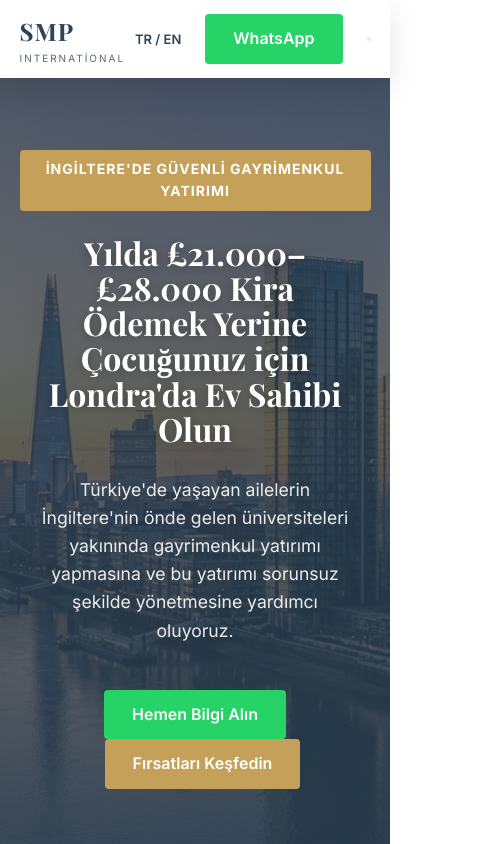
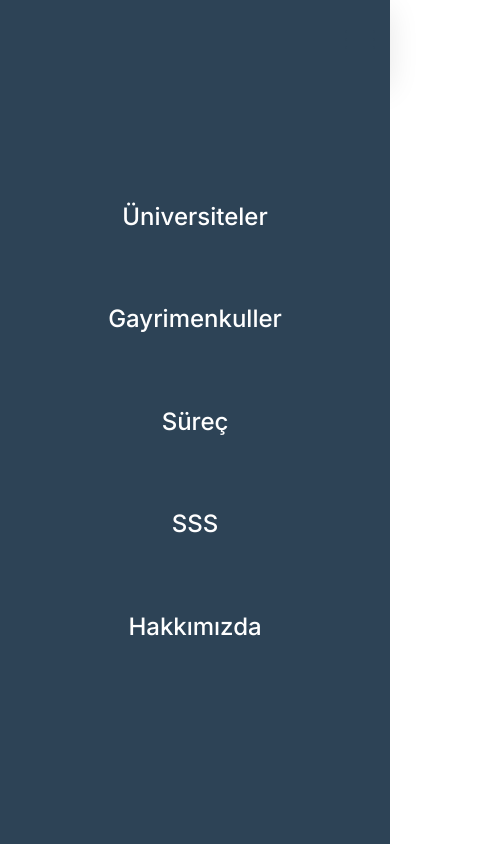
Before and after one commit to wakeaweb/SMP_international, a plain HTML site: page index.html in a window 390 px wide. Both pictures are taken after a click on the button 368 px from the left and 42 px from the top of the page. Shown: the top 844 px of the page, 503 px wide, since content can reach past the window. Drawn offline with nearby package versions, Linux system fonts and the light colour scheme.

Commit message:
Mobile optimization: fixed header, hamburger menu, overflow issues, and updated WhatsApp number

```diff
--- a/index.html
+++ b/index.html
@@ -36,7 +36,7 @@
 
             <div class="nav-actions">
                 <div class="lang-toggle"><span class="active">TR</span> / <span>EN</span></div>
-                <a href="https://wa.me/yournumber" class="btn btn-whatsapp hide-mobile">WhatsApp</a>
+                <a href="https://wa.me/905459450343" class="btn btn-whatsapp hide-mobile">WhatsApp</a>
                 <button class="hamburger" id="hamburger"><span></span><span></span><span></span></button>
             </div>
         </nav>
@@ -51,7 +51,7 @@
                 <p>Türkiye'de yaşayan ailelerin İngiltere'nin önde gelen üniversiteleri yakınında gayrimenkul yatırımı
                     yapmasına ve bu yatırımı sorunsuz şekilde yönetmesine yardımcı oluyoruz.</p>
                 <div class="hero-actions">
-                    <a href="https://wa.me/yournumber" class="btn btn-whatsapp">Hemen Bilgi Alın</a>
+                    <a href="https://wa.me/905459450343" class="btn btn-whatsapp">Hemen Bilgi Alın</a>
                     <a href="#projects" class="btn btn-primary"
                         style="background: var(--gold); margin-left:15px;">Fırsatları Keşfedin</a>
                 </div>
@@ -79,8 +79,7 @@
                 <div class="video-container" style="border-radius: 12px; overflow: hidden; box-shadow: var(--shadow);">
                     <a href="https://www.youtube.com/watch?v=DdVg4Jl5lCw" target="_blank"
                         style="display: block; position: relative;">
-                        <img src="assets/video_thumb.png"
-                            alt="Sema Yıldız Video" style="width: 100%; display: block;">
+                        <img src="assets/video_thumb.png" alt="Sema Yıldız Video" style="width: 100%; display: block;">
                         <div
                             style="position: absolute; top: 50%; left: 50%; transform: translate(-50%, -50%); background: rgba(0,0,0,0.7); color: white; padding: 15px 30px; border-radius: 50px; font-weight: bold; border: 2px solid white;">
                             Videoyu YouTube'da İzle
@@ -133,8 +132,7 @@
                 <div class="bento-grid project-grid">
                     <div class="project-card">
                         <a href="project-detail.html" style="display:block;">
-                            <div class="project-image"
-                                style="background-image: url('assets/berkeley_exterior.png');">
+                            <div class="project-image" style="background-image: url('assets/berkeley_exterior.png');">
                             </div>
                             <div class="project-info">
                                 <h3 class="playfair">Lombard Square</h3>
@@ -151,8 +149,7 @@
                     </div>
                     <div class="project-card">
                         <a href="project-detail.html" style="display:block;">
-                            <div class="project-image"
-                                style="background-image: url('assets/london_interior.png');">
+                            <div class="project-image" style="background-image: url('assets/london_interior.png');">
                             </div>
                             <div class="project-info">
                                 <h3 class="playfair">Bermondsey Place</h3>
@@ -169,8 +166,7 @@
                     </div>
                     <div class="project-card">
                         <a href="project-detail.html" style="display:block;">
-                            <div class="project-image"
-                                style="background-image: url('assets/berkeley_exterior.png');">
+                            <div class="project-image" style="background-image: url('assets/berkeley_exterior.png');">
                             </div>
                             <div class="project-info">
                                 <h3 class="playfair">Heron Wharf</h3>
@@ -187,8 +183,7 @@
                     </div>
                     <div class="project-card">
                         <a href="project-detail.html" style="display:block;">
-                            <div class="project-image"
-                                style="background-image: url('assets/london_interior.png');">
+                            <div class="project-image" style="background-image: url('assets/london_interior.png');">
                             </div>
                             <div class="project-info">
                                 <h3 class="playfair">White City Living</h3>
@@ -251,8 +246,7 @@
                 <div class="bento-grid case-grid">
                     <div class="case-card">
                         <a href="story-detail.html" style="display:block;">
-                            <div class="case-image"
-                                style="background-image: url('assets/manchester_exterior.png');">
+                            <div class="case-image" style="background-image: url('assets/manchester_exterior.png');">
                             </div>
                             <div class="case-content">
                                 <span style="color:var(--gold); font-weight:700;">ALTI YILDA £243.000+ KAZANÇ</span>
@@ -265,8 +259,7 @@
                     </div>
                     <div class="case-card">
                         <a href="story-detail.html" style="display:block;">
-                            <div class="case-image"
-                                style="background-image: url('assets/london_interior.png');">
+                            <div class="case-image" style="background-image: url('assets/london_interior.png');">
                             </div>
                             <div class="case-content">
                                 <span style="color:var(--navy); font-weight:700;">%6.5 KİRA GETİRİSİ</span>
@@ -278,8 +271,7 @@
                     </div>
                     <div class="case-card">
                         <a href="story-detail.html" style="display:block;">
-                            <div class="case-image"
-                                style="background-image: url('assets/berkeley_exterior.png');">
+                            <div class="case-image" style="background-image: url('assets/berkeley_exterior.png');">
                             </div>
                             <div class="case-content">
                                 <span style="color:var(--navy); font-weight:700;">STRATEJİK BÜYÜME</span>
--- a/script.js
+++ b/script.js
@@ -20,6 +20,12 @@ document.addEventListener('DOMContentLoaded', () => {
         } else if (window.scrollY <= 50) {
             header.classList.remove('scrolled');
         }
+    });
+
+    document.querySelectorAll('.nav-menu a').forEach(link => {
+        link.addEventListener('click', () => {
+            navMenu.classList.remove('active');
+        });
     });
 
     // FAQ Accordion
--- a/styles.css
+++ b/styles.css
@@ -525,44 +525,78 @@ ul {
 
 @media (max-width: 768px) {
     .header {
-        padding: 15px 0;
+        padding: 10px 0;
+        background: rgba(45, 67, 86, 0.95);
+        /* Fixed visibility on mobile */
+        backdrop-filter: blur(10px);
     }
 
-    .hero {
-        padding-top: 150px;
-        padding-bottom: 100px;
+    .header.scrolled {
+        background: var(--white);
     }
 
-    .hero h1 {
-        font-size: 2rem;
-        padding: 0 15px;
-    }
-
-    .hero p {
-        font-size: 1.1rem;
+    .nav {
         padding: 0 20px;
     }
 
-    .section-title h2 {
-        font-size: 2.2rem;
+    .hamburger {
+        display: flex;
+        flex-direction: column;
+        justify-content: space-around;
+        width: 30px;
+        height: 24px;
+        background: transparent;
+        border: none;
+        cursor: pointer;
+        padding: 0;
+        z-index: 1001;
     }
 
-    .performance-comparison .container>div:last-of-type {
-        grid-template-columns: 1fr;
+    .hamburger span {
+        width: 30px;
+        height: 3px;
+        background: var(--white);
+        border-radius: 10px;
+        transition: all 0.3s linear;
+        position: relative;
+        transform-origin: 1px;
     }
 
-    .stats-grid .stat-item .stat-number {
-        font-size: 2.5rem;
-    }
-
-    .footer-grid-refined {
-        grid-template-columns: 1fr;
-        text-align: center;
+    .header.scrolled .hamburger span {
+        background: var(--navy);
     }
 
     .nav-menu {
+        display: flex;
+        flex-direction: column;
+        justify-content: center;
+        align-items: center;
+        position: fixed;
+        top: 0;
+        right: 0;
+        width: 100%;
+        height: 100vh;
+        background: var(--navy);
+        transition: transform 0.3s ease-in-out;
+        transform: translateX(100%);
+        z-index: 1000;
+    }
+
+    .nav-menu.active {
+        transform: translateX(0);
+    }
+
+    .nav-menu li {
+        margin: 20px 0;
+    }
+
+    .nav-menu a {
+        font-size: 1.5rem;
+        color: var(--white) !important;
+    }
+
+    .hide-mobile {
         display: none;
-        /* Mobile menu logic should be here if needed */
     }
 
     .project-grid,
@@ -573,6 +607,57 @@ ul {
     .contact-form-centered {
         max-width: 100%;
         padding: 0 10px;
+    }
+
+    /* Performance Comparison Fix */
+    .performance-comparison .container>div:last-of-type {
+        display: flex;
+        flex-direction: column;
+        gap: 30px;
+    }
+
+    .performance-comparison table {
+        font-size: 0.85rem;
+        display: block;
+        overflow-x: auto;
+    }
+
+    /* Why Invest Section Fixes */
+    .stats-grid {
+        grid-template-columns: 1fr;
+        gap: 20px;
+    }
+
+    .stat-item .stat-number {
+        font-size: 2rem !important;
+    }
+
+    .stat-item p {
+        font-size: 0.9rem;
+    }
+
+    /* Global Detail Page & Overflow Fix */
+    .container {
+        padding-left: 15px;
+        padding-right: 15px;
+        overflow-x: hidden;
+    }
+
+    /* Stack detail page layouts */
+    main[style*="grid-template-columns: 1fr 350px"],
+    main[style*="grid-template-columns: 1fr 400px"],
+    main [style*="grid-template-columns: 2fr 1fr"],
+    [style*="grid-template-columns: 1fr 1fr"],
+    .founder-grid,
+    .uni-grid {
+        display: flex !important;
+        flex-direction: column !important;
+        grid-template-columns: 1fr !important;
+    }
+
+    aside {
+        margin-top: 40px;
+        width: 100% !important;
     }
 }
 
```
Also changed, not shown: project-detail.html (+4 -7 lines).
